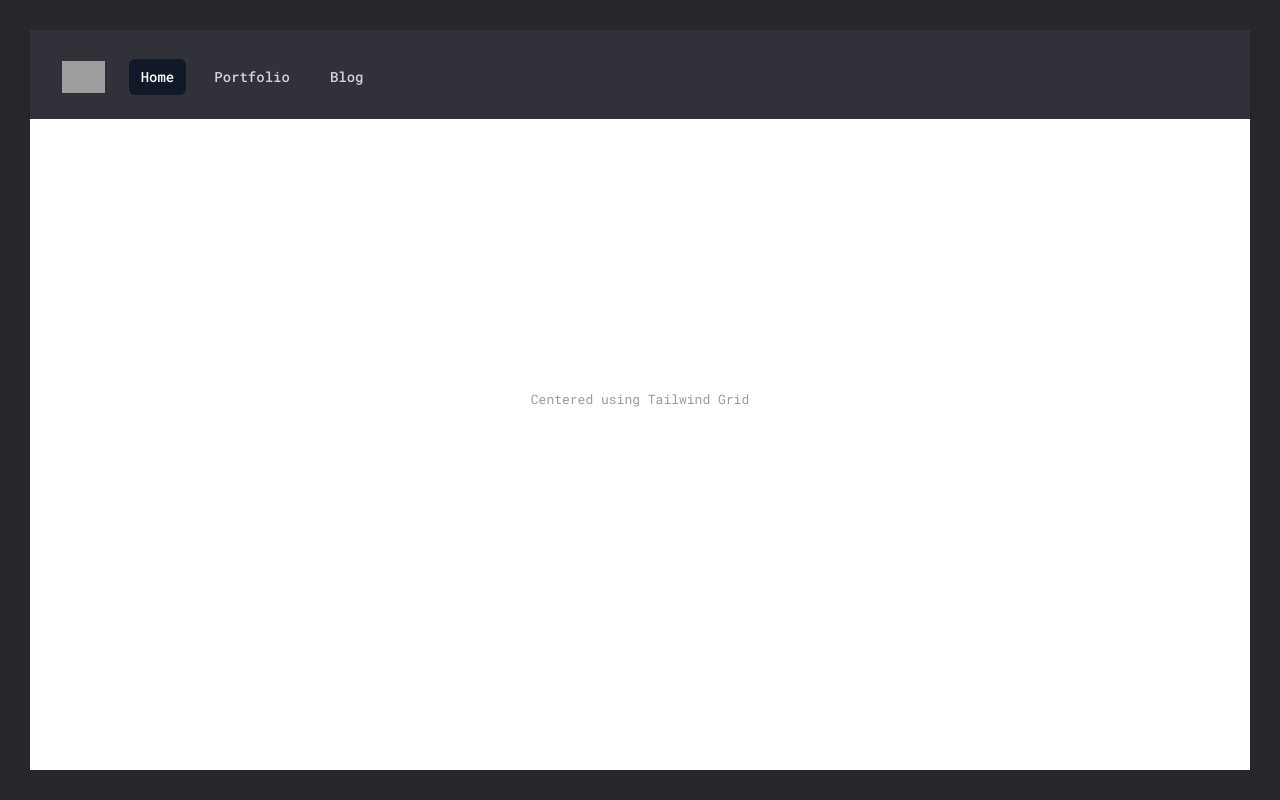
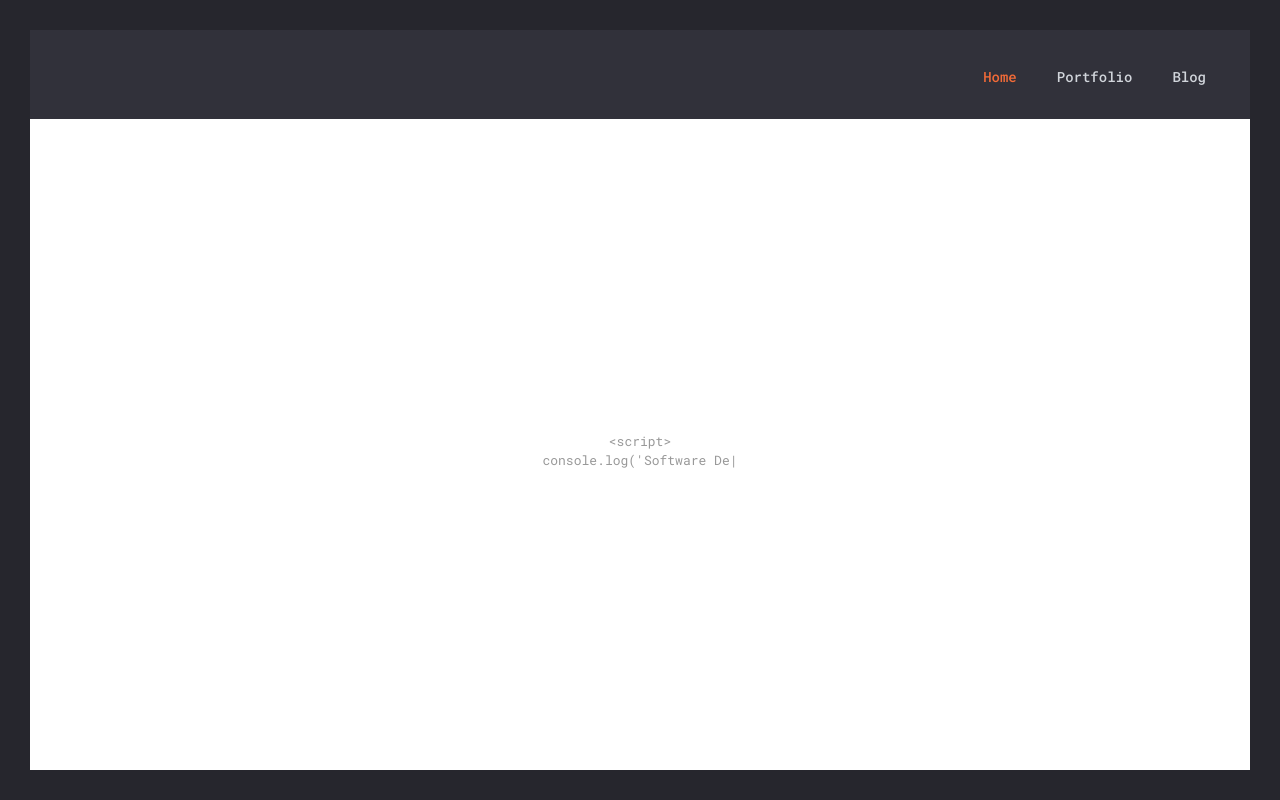
Before and after one commit to fasaya/personal-web-2023, a React (Create React App) app: page / in a window 1280 px wide. Built offline with nearby package versions, Linux system fonts and the light colour scheme; grey boxes are pictures that could not be loaded.

Commit message:
update home
import typed js

```diff
--- a/package.json
+++ b/package.json
@@ -10,6 +10,7 @@
 		"react-dom": "^18.2.0",
 		"react-router-dom": "^6.4.5",
 		"react-scripts": "5.0.1",
+		"react-typed": "^1.2.0",
 		"web-vitals": "^2.1.4"
 	},
 	"scripts": {
--- a/src/Components/Navbar.js
+++ b/src/Components/Navbar.js
@@ -96,7 +96,7 @@ export default function Navbar() {
 							{/* Mobile menu button*/}
 							<button
 								type="button"
-								className="inline-flex items-center justify-center rounded-md p-2 text-gray-400 hover:bg-gray-700 hover:text-white focus:outline-none focus:ring-2 focus:ring-inset focus:ring-white"
+								className="inline-flex items-center justify-center rounded-md p-2 ml-3 text-gray-400 hover:text-custom-orange-1 focus:outline-none focus:ring-2 focus:ring-inset focus:ring-white"
 								aria-controls="mobile-menu"
 								aria-expanded="false"
 								onClick={() =>
@@ -148,9 +148,9 @@ export default function Navbar() {
 								</svg>
 							</button>
 						</div>
-						<div className="flex flex-1 items-center justify-center sm:items-stretch sm:justify-start">
+						<div className="flex flex-1 items-center justify-center sm:items-stretch sm:justify-end">
 							<div className="flex flex-shrink-0 items-center">
-								<img
+								{/* <img
 									className="block h-8 w-auto lg:hidden"
 									src="https://tailwindui.com/img/logos/mark.svg?color=indigo&shade=500"
 									alt="Your Company"
@@ -159,12 +159,12 @@ export default function Navbar() {
 									className="hidden h-8 w-auto lg:block"
 									src="https://tailwindui.com/img/logos/mark.svg?color=indigo&shade=500"
 									alt="Your Company"
-								/>
+								/> */}
 							</div>
 							<div className="hidden sm:ml-6 sm:block">
 								<div className="flex space-x-4">
-									{/* Current: "bg-gray-900 text-white",
-									 Default: "text-gray-300 hover:bg-gray-700 hover:text-white" */}
+									{/* Current: "text-custom-orange-1",
+									 Default: "text-gray-300 hover:text-custom-orange-1" */}
 									{navigation.map((item) => (
 										<NavLink
 											key={item.name}
@@ -174,8 +174,8 @@ export default function Navbar() {
 													location.pathname
 												)
 													? // true
-													  "bg-gray-900 text-white"
-													: "text-gray-300 hover:bg-gray-700 hover:text-white",
+													  "text-custom-orange-1"
+													: "text-gray-300 hover:text-custom-orange-1",
 												"px-3 py-2 rounded-md text-sm font-medium"
 											)}
 											to={item.href}
@@ -195,7 +195,7 @@ export default function Navbar() {
 					id="mobile-menu"
 				>
 					<div className="space-y-1 px-2 pt-2 pb-3">
-						{/* Current: "bg-gray-900 text-white", Default: "text-gray-300 hover:bg-gray-700 hover:text-white" */}
+						{/* Current: "text-custom-orange-1", Default: "text-gray-300 hover:text-custom-orange-1" */}
 						{navigation.map((item) => (
 							<NavLink
 								key={item.name}
@@ -205,8 +205,8 @@ export default function Navbar() {
 										location.pathname
 									)
 										? // true
-										  "bg-gray-900 text-white"
-										: "text-gray-300 hover:bg-gray-700 hover:text-white",
+										  "text-custom-orange-1"
+										: "text-gray-300 hover:text-custom-orange-1",
 									"block px-3 py-2 rounded-md text-base font-medium"
 								)}
 								to={item.href}
--- a/src/Pages/Home.js
+++ b/src/Pages/Home.js
@@ -1,12 +1,38 @@
 import React from "react";
+import Typed from "react-typed";
+
+const textLines = [
+	`&lt;h1&gt;Web Developer&lt;/h1&gt;`,
+	`&lt;?php echo "Freelance Developer"; ?&gt;`,
+	`&lt;script&gt;<br>console.log('Software Developer')<br>&lt;/script&gt;`,
+	`&lt;span&gt;Programmer&lt;/span&gt;`,
+];
+
+// <>
 
 const Home = () => (
 	<>
 		<section className="bg-white dark:bg-custom-grey h-full">
 			<div className="grid h-screen place-items-center text-custom-grey-light">
-				<h1 className="glitch" style={{ "font-family": "Roboto Mono" }}>
-					Centered using Tailwind Grid
-				</h1>
+				<div className="sm:w-3/5 w-5/6 text-center">
+					<h1
+						className="glitch"
+						style={{
+							"font-size": "68px",
+							"font-family": "Roboto Mono",
+							color: "#fff",
+							"font-weight": "700",
+							"text-transform": "uppercase",
+							"letter-spacing": "0.04em",
+						}}
+					>
+						Fasaya
+					</h1>
+
+					<h6 className="text-center">
+						<Typed strings={textLines} typeSpeed={35} loop={true} />
+					</h6>
+				</div>
 			</div>
 		</section>
 	</>
--- a/src/index.css
+++ b/src/index.css
@@ -134,3 +134,7 @@ a.btn:hover,
 	background: #f26b38;
 	border: 1px solid #f26b38;
 }
+
+a.nav-menu.active {
+	color: #f26b38;
+}
--- a/tailwind.config.js
+++ b/tailwind.config.js
@@ -13,6 +13,9 @@ module.exports = {
 					DEFAULT: "#31313a",
 					dark: "#26262d",
 				},
+				"custom-orange": {
+					1: "#f26b38",
+				},
 			},
 		},
 	},
```
Also changed, not shown: 1 other file (tests, documents, lock files or other folders).
